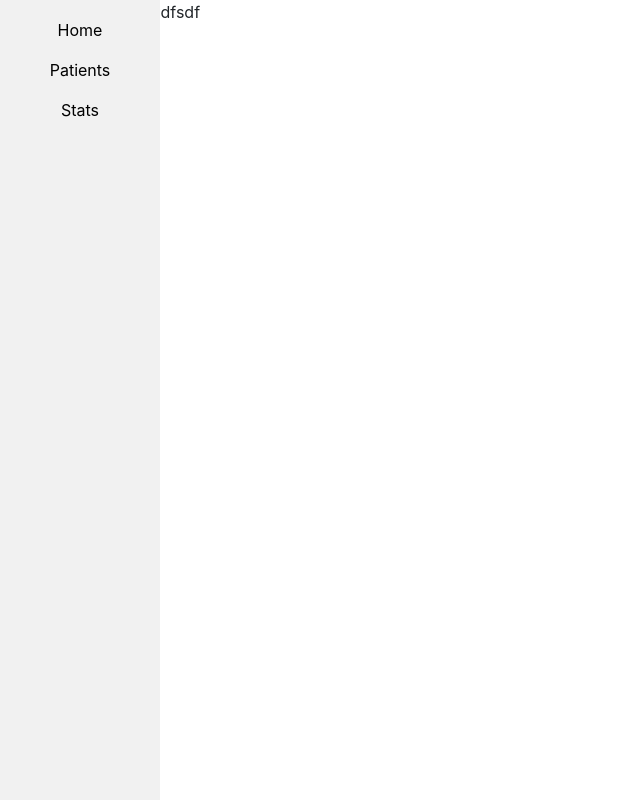
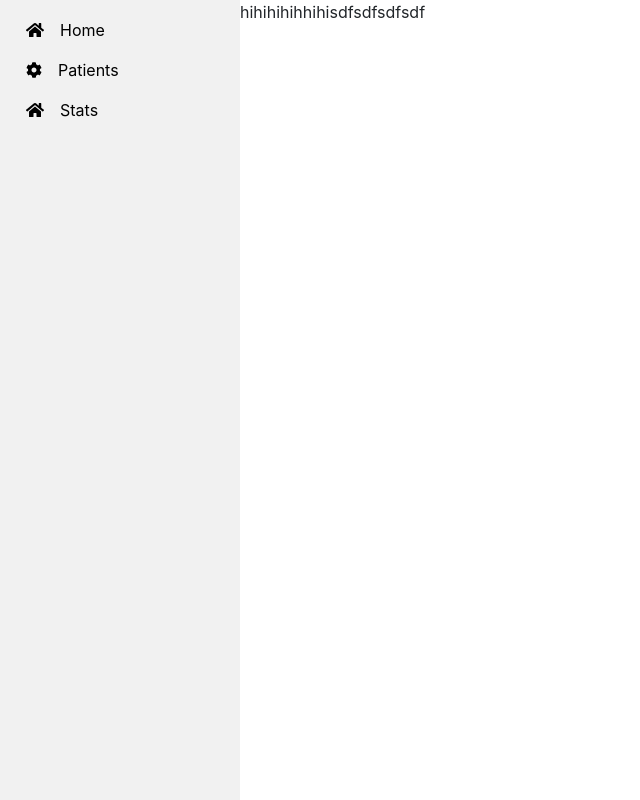
Before and after one commit to CS342-Archive/2019-ssmart-cs342-webapp, a React (Create React App) app: page / in a window 1280 px wide. Shown: the whole page, without its empty margins (0-640 px from the left). Built offline with nearby package versions, Linux system fonts and the light colour scheme.

Commit message:
fontawesome icons added

```diff
--- a/src/components/dashboard.js
+++ b/src/components/dashboard.js
@@ -1,5 +1,4 @@
 import React from "react";
-import Nav from 'react-bootstrap/Nav';
 import Sidebar from './sidebar'
 import './../styles/dashboard.css';
 
@@ -7,11 +6,9 @@ import './../styles/dashboard.css';
 class Dashboard extends React.Component {
 	render() {
 		return (
-			<div className="row dashboard">
-
+			<div class="dashboard">
 				<Sidebar />
-
-				<div className="col-10 content">
+				<div class="content">
 					hihihihihhihisdfsdfsdfsdf
 
 				</div>
--- a/src/components/sidebar.js
+++ b/src/components/sidebar.js
@@ -1,4 +1,7 @@
 import React from "react";
+import { FontAwesomeIcon } from "@fortawesome/react-fontawesome";
+import { faHome, faCog } from "@fortawesome/free-solid-svg-icons";
+
 import './../styles/sidebar.css';
 
 class Sidebar extends React.Component {
@@ -6,9 +9,9 @@ class Sidebar extends React.Component {
     return (
     	<div class="sidebar">
 		  	<ul>
-		  		<li><a href="default.asp">Home</a></li>
-		  		<li><a href="default.asp">Patients</a></li>
-		  		<li><a href="default.asp">Stats</a></li>
+		  		<li><a href="#"><FontAwesomeIcon icon={faHome} className="mr-3"/>Home</a></li>
+		  		<li><a href="#"><FontAwesomeIcon icon={faCog} className="mr-3"/>Patients</a></li>
+		  		<li><a href="#"><FontAwesomeIcon icon={faHome} className="mr-3"/>Stats</a></li>
 		   	</ul>
 	   	</div>
 		);
--- a/src/styles/dashboard.css
+++ b/src/styles/dashboard.css
@@ -2,3 +2,7 @@
 	max-width: 100vw;
 	margin: 0;
 }
+
+.content {
+	margin-left: 240px;
+}
--- a/src/styles/sidebar.css
+++ b/src/styles/sidebar.css
@@ -1,6 +1,7 @@
 .sidebar {
 	height: 100vh;
-	width: 160px;
+	/*make sure margin-left in .content in dashboard.css has the same value*/
+	width: 240px;
 	/*background-color: #252525;*/
 	background-color: #f1f1f1;
 	position: fixed;
@@ -17,7 +18,7 @@ ul {
 }
 
 li {
-	text-align: center;
+	text-align: left;
 }
 
 li a {
```
Also changed, not shown: package.json (+6 -2 lines), 2 other files (tests, documents, lock files or other folders).
